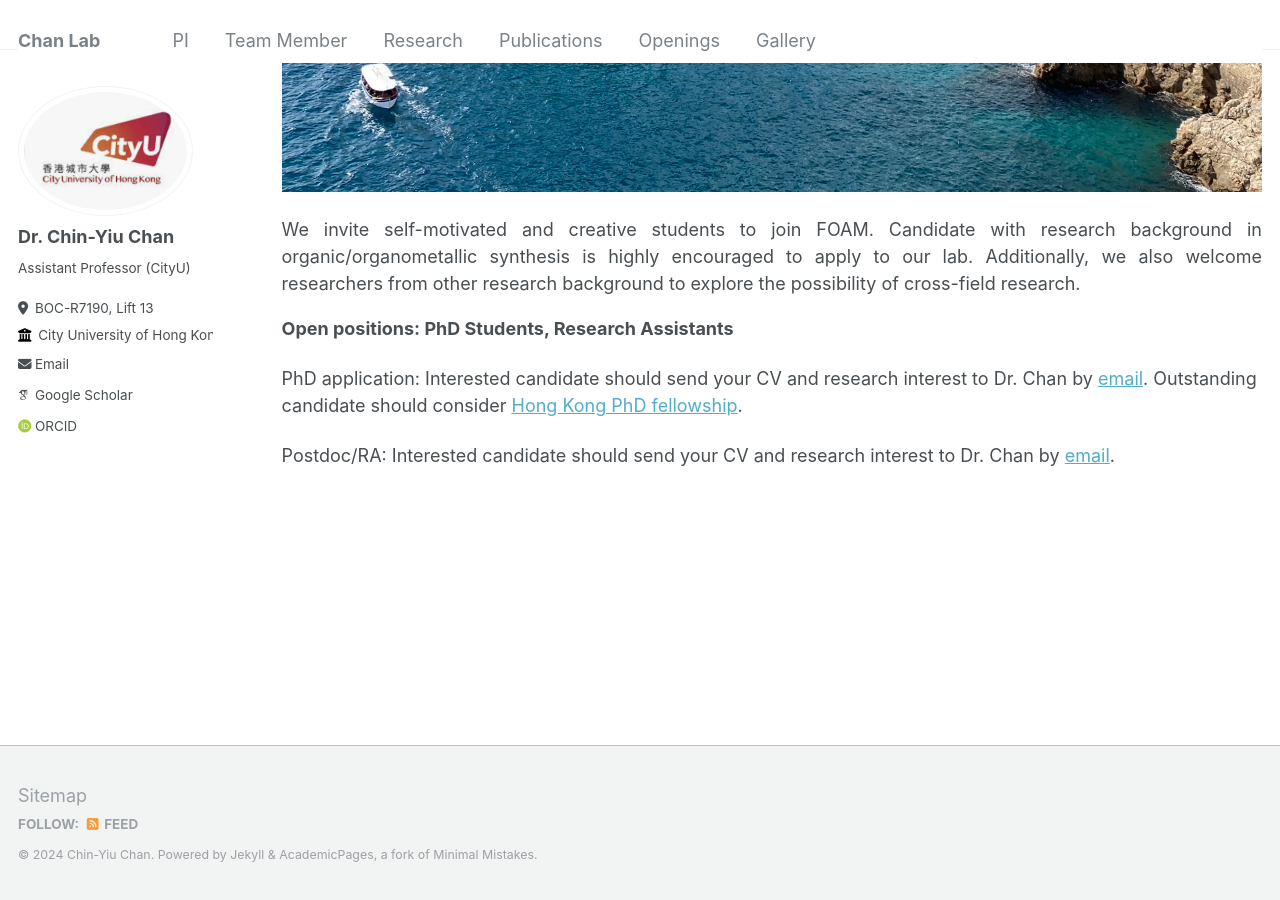
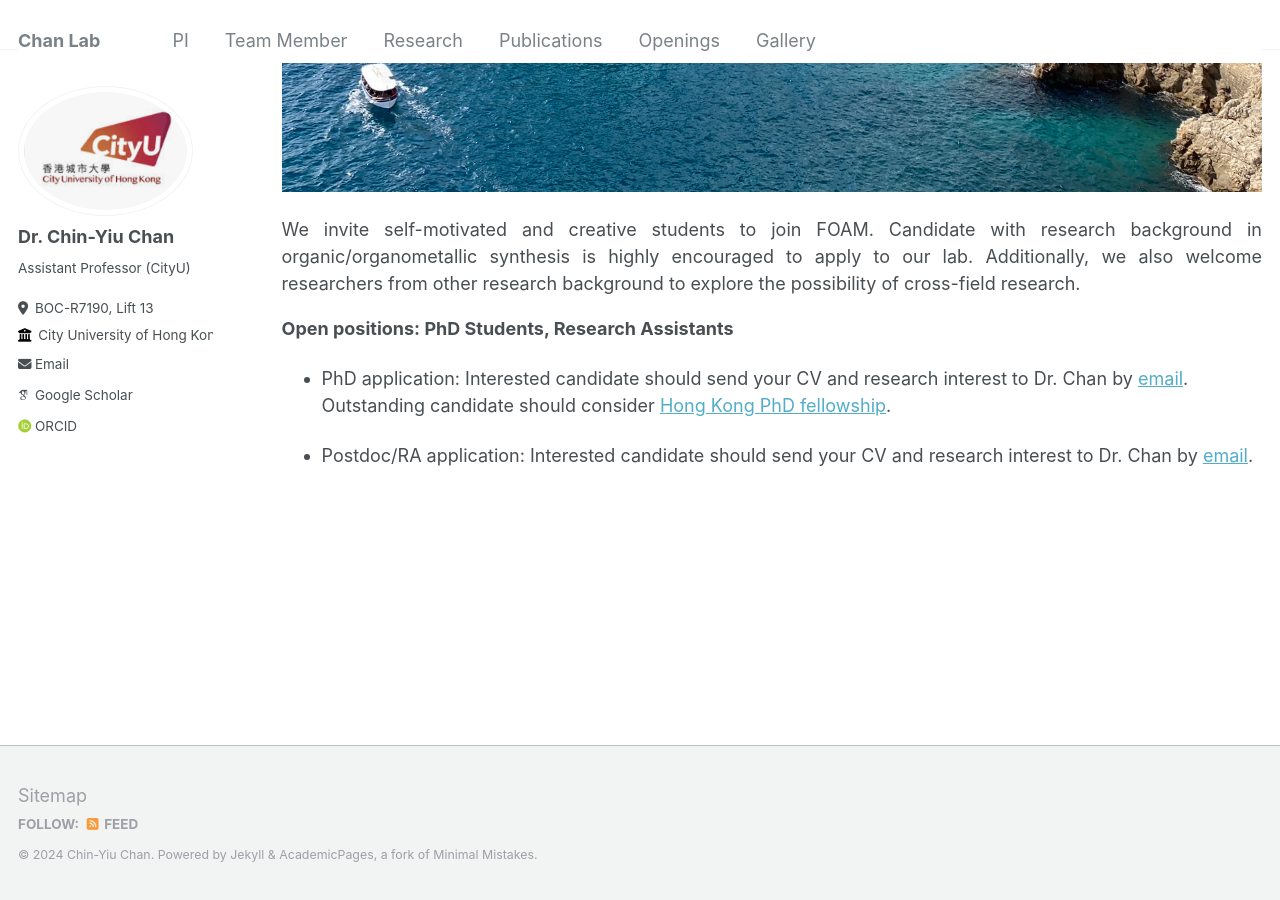
Before and after one commit to cychan-chem/chinychan.github.io, a Jekyll site: the page built from _pages/Open position.md, in a window 1280 px wide and 900 px high, scrolled down 702 px. Built offline with Jekyll 4.4.1, drawn with Linux system fonts in a browser that asks for light colours; some web fonts are replaced.

Commit message:
Update Open position.md

```diff
--- a/_pages/Open position.md
+++ b/_pages/Open position.md
@@ -17,6 +17,6 @@ We invite self-motivated and creative students to join FOAM. Candidate with rese
 <b>Open positions:  PhD Students, Research Assistants</b>
 
 
-PhD application: Interested candidate should send your CV and research interest to Dr. Chan by [email](mailto:chinychan2@cityu.edu.hk). Outstanding candidate should consider [Hong Kong PhD fellowship](https://www.cityu.edu.hk/pg/hong-kong-phd-fellowship-scheme).
+* PhD application: Interested candidate should send your CV and research interest to Dr. Chan by [email](mailto:chinychan2@cityu.edu.hk). Outstanding candidate should consider [Hong Kong PhD fellowship](https://www.cityu.edu.hk/pg/hong-kong-phd-fellowship-scheme).
 
-Postdoc/RA: Interested candidate should send your CV and research interest to Dr. Chan by [email](mailto:chinychan2@cityu.edu.hk).
+* Postdoc/RA application: Interested candidate should send your CV and research interest to Dr. Chan by [email](mailto:chinychan2@cityu.edu.hk).
```
